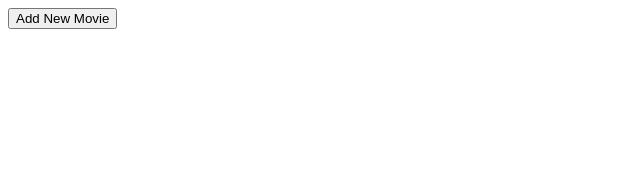
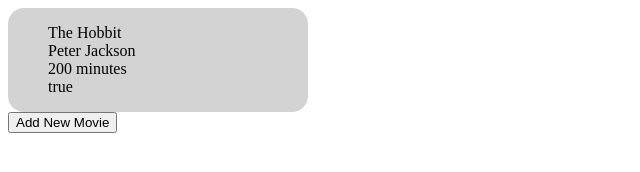
Before and after one commit to bretzawilski/the-library, a plain HTML site: page index.html in a window 1280 px wide. Shown: the whole page, without its empty margins (0-640 px from the left). Drawn offline with Linux system fonts and the light colour scheme.

Commit message:
It works, but it's ugly

```diff
--- a/script.js
+++ b/script.js
@@ -1,4 +1,11 @@
-let myLibrary = [];
+let myLibrary = [
+  {
+    'title': 'The Hobbit',
+    'director': 'Peter Jackson',
+    'runtime': 200,
+    'watched': true,
+  },
+];
 
 function Movie(title, director, runtime, watched) {
   this.title = title;
@@ -22,15 +29,28 @@
 
 function displayMovies() {
   let main = document.getElementById('main');
-  let card = document.createElement('div');
-  card.classList = 'movie-card';
-  let cardInfo = document.createElement('ul');
+  main.innerHTML = '';
 
-  myLibrary[i].title;
-  cardInfo.innerHTML = "Movie Data";
+  for (i = 0; i < myLibrary.length; i++) {
+    let card = document.createElement('div');
+    card.classList = 'movie-card';
+    let cardInfo = document.createElement('ul');
+    let movieFile1 = document.createElement('li');
+    let movieFile2 = document.createElement('li');
+    let movieFile3 = document.createElement('li');
+    let movieFile4 = document.createElement('li');
+    movieFile1.innerText = myLibrary[i].title;
+    movieFile2.innerText = myLibrary[i].director;
+    movieFile3.innerText = myLibrary[i].runtime + ' minutes';
+    movieFile4.innerText = myLibrary[i].watched;
+    cardInfo.appendChild(movieFile1);
+    cardInfo.appendChild(movieFile2);
+    cardInfo.appendChild(movieFile3);
+    cardInfo.appendChild(movieFile4);
+    card.appendChild(cardInfo);
+    main.append(card);
+  }
 
-  card.appendChild(cardInfo);
-  main.appendChild(card);
 
 }
 
@@ -50,6 +70,7 @@
   myLibrary.push(newMovie);
   clearSelections();
   modalClose();
+  displayMovies();
 }
 
 function clearSelections() {
@@ -72,11 +93,13 @@
   modal.style.display = 'none';
 }
 
+displayMovies();
+
 const modal = document.getElementById('my-modal');
 
 const modalButton = document.getElementById('modal-button');
 modalButton.addEventListener('click', viewModal);
-
+text-decoration
 const closeModal = document.getElementById('close-modal');
 closeModal.addEventListener('click', modalClose);
 
--- a/styles.css
+++ b/styles.css
@@ -1,6 +1,22 @@
 /* body {
   background-color: black;
 } */
+
+main {
+  display: grid;
+  grid-template-columns: 300px 300px 300px;
+  gap: 10px;
+}
+
+.movie-card {
+  grid-template-columns: 70px 70px 70px;
+  background-color: lightgray;
+  border-radius: 1em;
+}
+
+ul {
+  list-style-type: none;
+}
 
 .modal {
   display: none;
```
